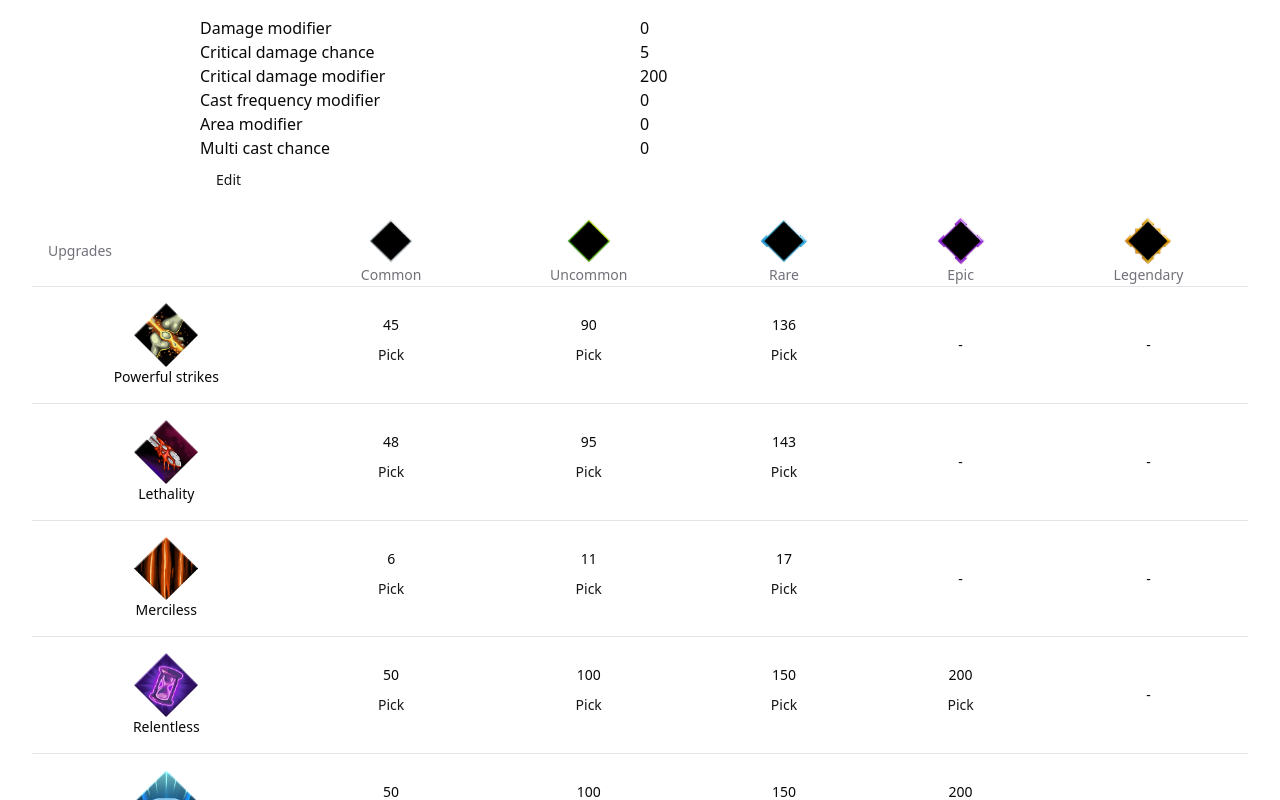
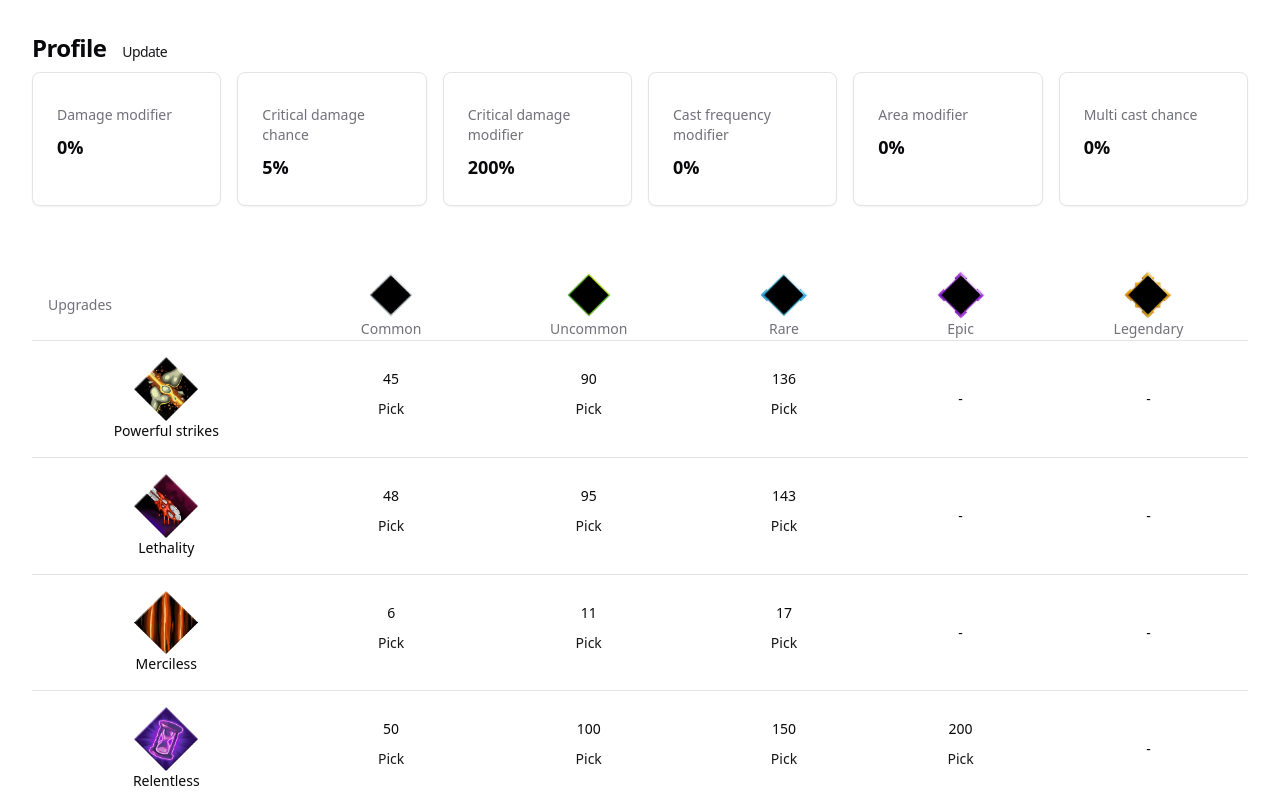
Before and after one commit to singohuen/soulstone-survivors-calculator, a React (Vite) app in the folder ui/: page / in a window 1280 px wide. Shown: the top 800 px of the page. Built offline with nearby package versions, Linux system fonts and the light colour scheme.

Commit message:
Update overview component

```diff
--- a/ui/src/App.tsx
+++ b/ui/src/App.tsx
@@ -16,10 +16,8 @@ const App = () => {
 
   return (
     <ProfileContext.Provider value={{ profile, setProfile }}>
-      <main className="container">
-        <section className="w-3/4 mx-auto p-4">
-          <ProfileOverview />
-        </section>
+      <main className="container pt-8">
+        <ProfileOverview />
 
         <UpgradesTable />
       </main>
--- a/ui/src/ProfileOverview.tsx
+++ b/ui/src/ProfileOverview.tsx
@@ -9,6 +9,8 @@ import {
 } from "./components/ui/dialog";
 import { Button } from "./components/ui/button";
 import ProfileForm from "./ProfileForm";
+import { Card, CardContent } from "./components/ui/card";
+import { H3, Large, Muted } from "./components/ui/typography";
 
 const ProfileOverview = () => {
   const { profile } = useContext(ProfileContext);
@@ -16,30 +18,12 @@ const ProfileOverview = () => {
   const [open, setOpen] = useState(false);
 
   return (
-    <div>
-      <div className="grid grid-cols-2">
-        <div>Damage modifier</div>
-        <div>{profile.damageModifier}</div>
-
-        <div>Critical damage chance</div>
-        <div>{profile.criticalDamageChance}</div>
-
-        <div>Critical damage modifier</div>
-        <div>{profile.criticalDamageModifier}</div>
-
-        <div>Cast frequency modifier</div>
-        <div>{profile.castFrequencyModifier}</div>
-
-        <div>Area modifier</div>
-        <div>{profile.areaModifier}</div>
-
-        <div>Multi cast chance</div>
-        <div>{profile.multiCastChance}</div>
-      </div>
-
+    <section className="mb-16">
+      <H3>
+        Profile
         <Dialog open={open} onOpenChange={setOpen}>
           <DialogTrigger>
-          <Button variant={"link"}>Edit</Button>
+            <Button variant={"link"}>Update</Button>
           </DialogTrigger>
           <DialogContent>
             <DialogHeader>
@@ -49,7 +33,49 @@ const ProfileOverview = () => {
             </DialogHeader>
           </DialogContent>
         </Dialog>
+      </H3>
+
+      <div className="grid grid-cols-2 md:grid-cols-3 lg:grid-cols-6 gap-4">
+        {(
+          [
+            {
+              label: "Damage modifier",
+              value: profile.damageModifier + "%",
+            },
+            {
+              label: "Critical damage chance",
+              value: profile.criticalDamageChance + "%",
+            },
+            {
+              label: "Critical damage modifier",
+              value: profile.criticalDamageModifier + "%",
+            },
+            {
+              label: "Cast frequency modifier",
+              value: profile.castFrequencyModifier + "%",
+            },
+            {
+              label: "Area modifier",
+              value: profile.areaModifier + "%",
+            },
+            {
+              label: "Multi cast chance",
+              value: profile.multiCastChance + "%",
+            },
+          ] as {
+            label: string;
+            value: string;
+          }[]
+        ).map((stat) => (
+          <Card key={stat.label}>
+            <CardContent className="mt-8">
+              <Muted className="mb-2">{stat.label}</Muted>
+              <Large>{stat.value}</Large>
+            </CardContent>
+          </Card>
+        ))}
       </div>
+    </section>
   );
 };
 
--- /dev/null
+++ b/ui/src/components/ui/card.tsx
@@ -0,0 +1,79 @@
+import * as React from "react"
+
+import { cn } from "@/lib/utils"
+
+const Card = React.forwardRef<
+  HTMLDivElement,
+  React.HTMLAttributes<HTMLDivElement>
+>(({ className, ...props }, ref) => (
+  <div
+    ref={ref}
+    className={cn(
+      "rounded-lg border bg-card text-card-foreground shadow-sm",
+      className
+    )}
+    {...props}
+  />
+))
+Card.displayName = "Card"
+
+const CardHeader = React.forwardRef<
+  HTMLDivElement,
+  React.HTMLAttributes<HTMLDivElement>
+>(({ className, ...props }, ref) => (
+  <div
+    ref={ref}
+    className={cn("flex flex-col space-y-1.5 p-6", className)}
+    {...props}
+  />
+))
+CardHeader.displayName = "CardHeader"
+
+const CardTitle = React.forwardRef<
+  HTMLParagraphElement,
+  React.HTMLAttributes<HTMLHeadingElement>
+>(({ className, ...props }, ref) => (
+  <h3
+    ref={ref}
+    className={cn(
+      "text-2xl font-semibold leading-none tracking-tight",
+      className
+    )}
+    {...props}
+  />
+))
+CardTitle.displayName = "CardTitle"
+
+const CardDescription = React.forwardRef<
+  HTMLParagraphElement,
+  React.HTMLAttributes<HTMLParagraphElement>
+>(({ className, ...props }, ref) => (
+  <p
+    ref={ref}
+    className={cn("text-sm text-muted-foreground", className)}
+    {...props}
+  />
+))
+CardDescription.displayName = "CardDescription"
+
+const CardContent = React.forwardRef<
+  HTMLDivElement,
+  React.HTMLAttributes<HTMLDivElement>
+>(({ className, ...props }, ref) => (
+  <div ref={ref} className={cn("p-6 pt-0", className)} {...props} />
+))
+CardContent.displayName = "CardContent"
+
+const CardFooter = React.forwardRef<
+  HTMLDivElement,
+  React.HTMLAttributes<HTMLDivElement>
+>(({ className, ...props }, ref) => (
+  <div
+    ref={ref}
+    className={cn("flex items-center p-6 pt-0", className)}
+    {...props}
+  />
+))
+CardFooter.displayName = "CardFooter"
+
+export { Card, CardHeader, CardFooter, CardTitle, CardDescription, CardContent }
--- a/ui/src/components/ui/typography.tsx
+++ b/ui/src/components/ui/typography.tsx
@@ -60,3 +60,28 @@ export const P = forwardRef<ElementRef<"p">, ComponentPropsWithoutRef<"p">>(
     </p>
   )
 );
+
+export const Large = forwardRef<
+  ElementRef<"div">,
+  ComponentPropsWithoutRef<"div">
+>(({ className, children, ...props }, ref) => (
+  <div
+    ref={ref}
+    className={cn(cva("text-lg font-semibold")(), className)}
+    {...props}
+  >
+    {children}
+  </div>
+));
+
+export const Muted = forwardRef<ElementRef<"p">, ComponentPropsWithoutRef<"p">>(
+  ({ className, children, ...props }, ref) => (
+    <p
+      ref={ref}
+      className={cn(cva("text-sm text-muted-foreground")(), className)}
+      {...props}
+    >
+      {children}
+    </p>
+  )
+);
```
Lines whose indentation alone changed are shown as unchanged.
